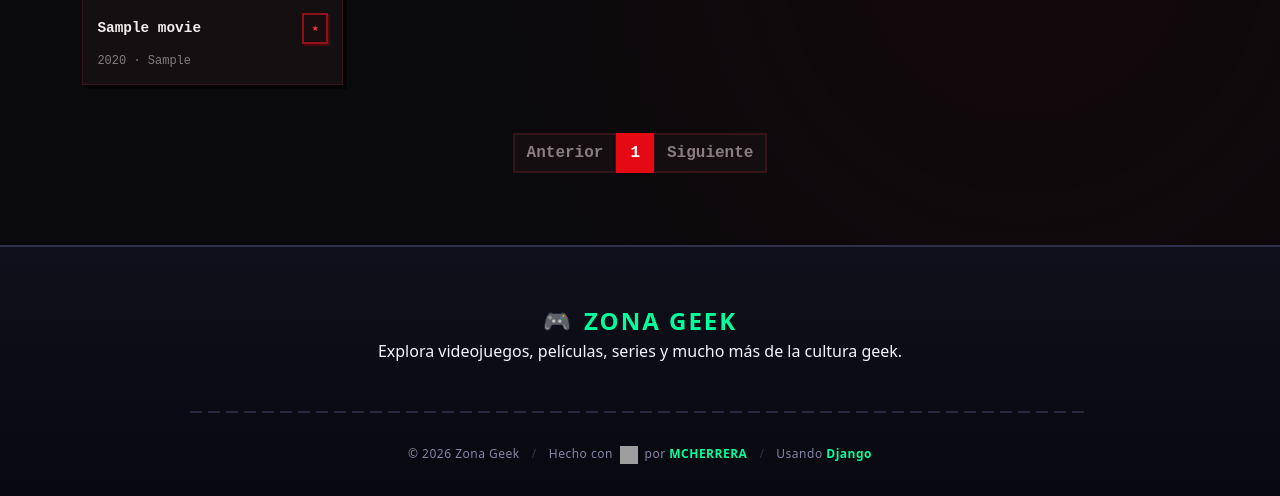
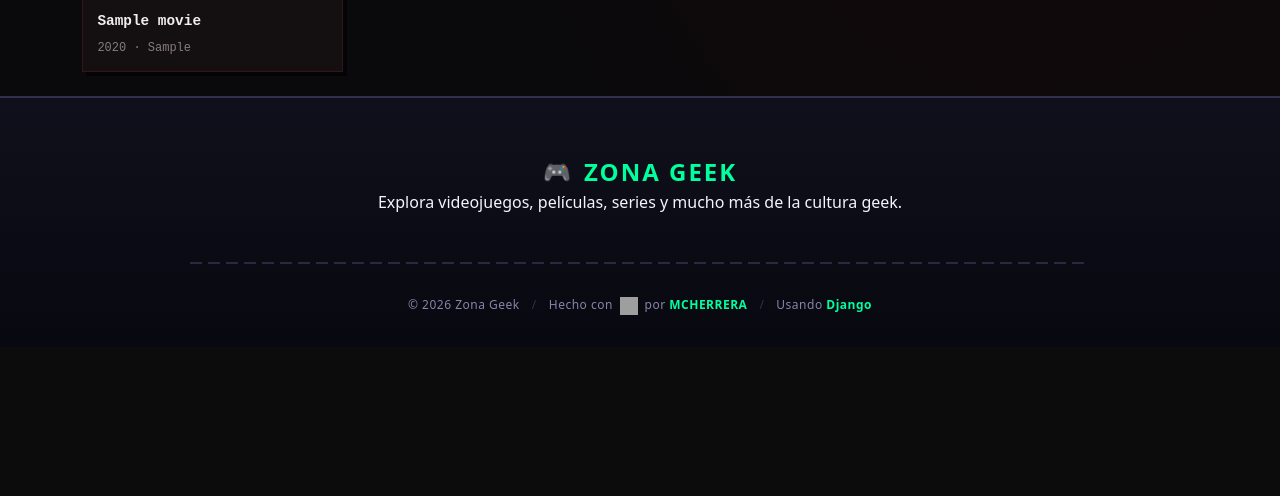
Before and after one commit to mc-herrera-90/django-backend-first, a Django app: page /movies/ in a window 1280 px wide. Shown: the part 1270-1766 px from the top of the page. After the commit the page ends 1585 px from the top, so only its background shows below. Run offline with Django 5.2, Linux system fonts and the light colour scheme; tables that the repository leaves empty hold one stand-in row (values such as "Sample post"); some libraries are stand-ins or nearby versions; grey boxes are pictures that could not be loaded.

Commit message:
feat(movies): refactor home template to support model fields

```diff
--- a/movies/templates/movies/home.html
+++ b/movies/templates/movies/home.html
@@ -1,18 +1,12 @@
 {% extends "base.html" %}
 {% load static %}
-{% block title %}Movies{% endblock %}
+{% block title %}Películas | {{ site_name }}{% endblock %}
 {% block extra_css %}
   <link rel="stylesheet" href="{% static 'css/movies.css' %}">
 {% endblock %}
 {% block content %}
   <div class="movies-page">
-    <!-- =================================
-         MÁS POPULARES
-         ================================= -->
     {% include "movies/includes/popular_carousel.html" %}
-    <!-- =================================
-         CATÁLOGO
-         ================================= -->
     <div id="movies" class="container py-4">
       <header class="movies-header">
         <h1>Películas</h1>
@@ -23,17 +17,15 @@
           <div class="col">
             <article class="movie-card">
               <div class="movie-poster">
-                <img src="{% if '://' in movie.portrait %}{{ movie.portrait }}{% else %}{% static movie.portrait %}{% endif %}"
-                     alt="{{ movie.title }}">
+                {% if movie.portrait %}
+                  <img src="{{ movie.portrait.url }}" alt="{{ movie.title }}">
+                {% endif %}
                 <div class="movie-overlay">
                   <a href="{% url 'movies:detail' movie.id %}" class="btn btn-light w-100">Ver detalles</a>
                 </div>
               </div>
               <div class="movie-content">
-                <div class="d-flex justify-content-between align-items-center gap-2">
-                  <h2 class="movie-title mb-0">{{ movie.title }}</h2>
-                  <span class="movie-rating">★ {{ movie.rating }}</span>
-                </div>
+                <h2 class="movie-title">{{ movie.title }}</h2>
                 <div class="movie-meta mt-2">{{ movie.year }} · {{ movie.genre }}</div>
               </div>
             </article>
@@ -44,7 +36,7 @@
           </div>
         {% endfor %}
       </div>
-      <!-- Paginación -->
+      {% if page_obj.paginator.num_pages > 1 %}
         <nav class="movies-pagination" aria-label="Paginación de películas">
           <ul class="pagination justify-content-center mb-0">
             <li class="page-item {% if not page_obj.has_previous %}disabled{% endif %}">
@@ -73,6 +65,7 @@
             </li>
           </ul>
         </nav>
+      {% endif %}
     </div>
   </div>
 {% endblock %}
```
Lines whose indentation alone changed are shown as unchanged.
